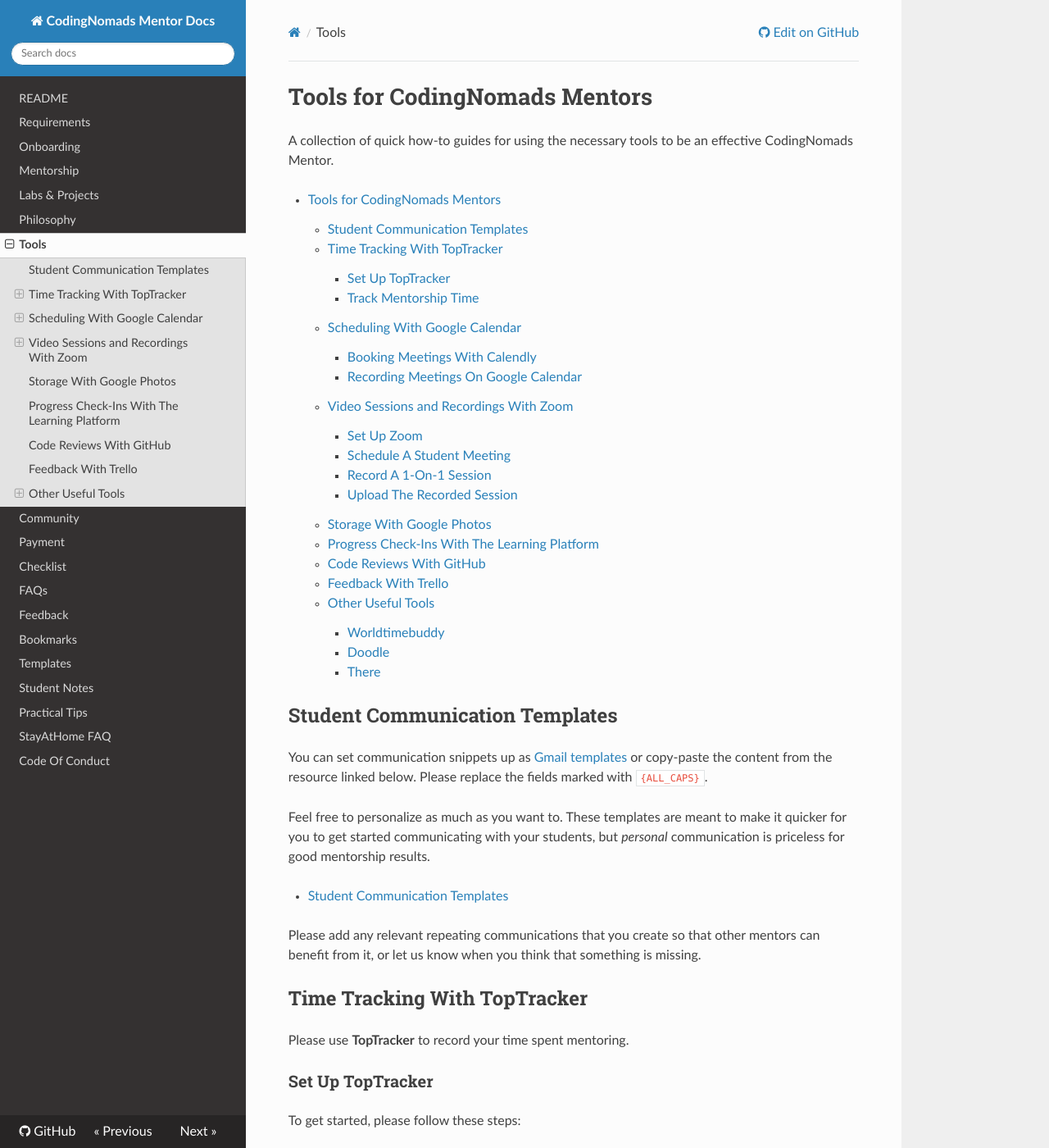
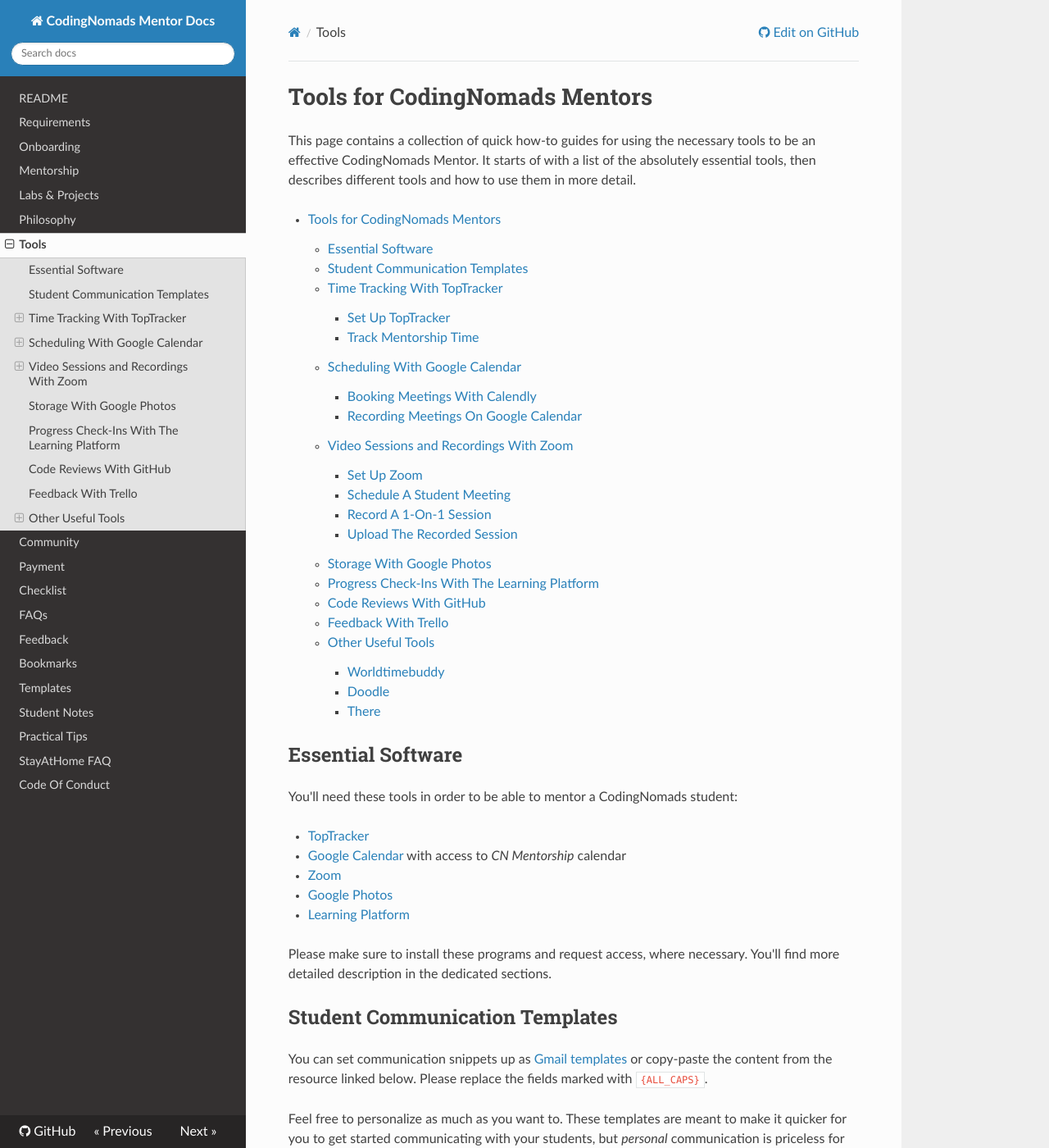
Before and after one commit to CodingNomads/mentor-docs, an MkDocs documentation site: the page built from docs/05_tools.md, in a window 1280 px wide and 1400 px high. Shown: the whole window at 82% size. Built offline with MkDocs 1.6.1, drawn with Linux system fonts in a browser that asks for light colours; nearby versions of some CDN libraries; some of the changed text lies outside the part shown.

Commit message:
Add essential software list

```diff
--- a/docs/05_tools.md
+++ b/docs/05_tools.md
@@ -1,9 +1,20 @@
 # Tools for CodingNomads Mentors
 
-A collection of quick how-to guides for using the necessary tools to be an effective CodingNomads Mentor.
+This page contains a collection of quick how-to guides for using the necessary tools to be an effective CodingNomads Mentor. It starts of with a list of the absolutely essential tools, then describes different tools and how to use them in more detail.
 
-<!-- Removing the TOC because it breaks the collapsible side-bar navigation -->
 [TOC]
+
+## Essential Software
+
+You'll need these tools in order to be able to mentor a CodingNomads student:
+
+- [TopTracker](05_tools.md#time-tracking-with-toptracker)
+- [Google Calendar](05_tools.md#recording-meetings-on-google-calendar) with access to _CN Mentorship_ calendar
+- [Zoom](05_tools.md#video-sessions-and-recordings-with-zoom)
+- [Google Photos](05_tools.md#storage-with-google-photos)
+- [Learning Platform](05_tools.mdprogress-check-ins-with-the-learning-platform)
+
+Please make sure to install these programs and request access, where necessary. You'll find more detailed description in the dedicated sections.
 
 ## Student Communication Templates
 
@@ -93,9 +104,13 @@
 
 ### Set Up Zoom
 
+Follow the official steps to get started with Zoom:
+
 1. [Download Zoom client](https://zoom.us/download)
 2. [Install the browser extension](https://zoom.us/download) (same page, further down)
 3. Connect your Google account
+
+Installing the browser extension is optional, and you can schedule all your meetings directly from the Zoom client, if you prefer.
 
 ### Schedule A Student Meeting
 
@@ -205,7 +220,9 @@
 
 You'll need to keep track of how your student is progressing through the course materials in order to give them actionable feedback and help them keep moving.
 
-To find your students' progress logs, go to the course page on the CodingNomads learning platform. You'll see a button in the top left called _Participants_. Click it:
+Make sure that you have an active account on the [CodingNomads learning platform](https://platform.codingnomads.co/learn/). After you've completed onboarding, you'll get upgraded to the role of _Non-editing Teacher_ to be able to access everything. If you need that access and don't have it yet, please contact <img style="display: inline-block;" alt="contact address for martin" src="../images/email_martin.png"/>.
+
+To find your students' **progress logs**, go to the main course page of your course. You'll see a button in the top left called _Participants_. Click it:
 
 ![Access Participants](images/report_participants.png)
 
```
Also changed, not shown: docs/11_bookmarks.md (+7 -0 lines).
